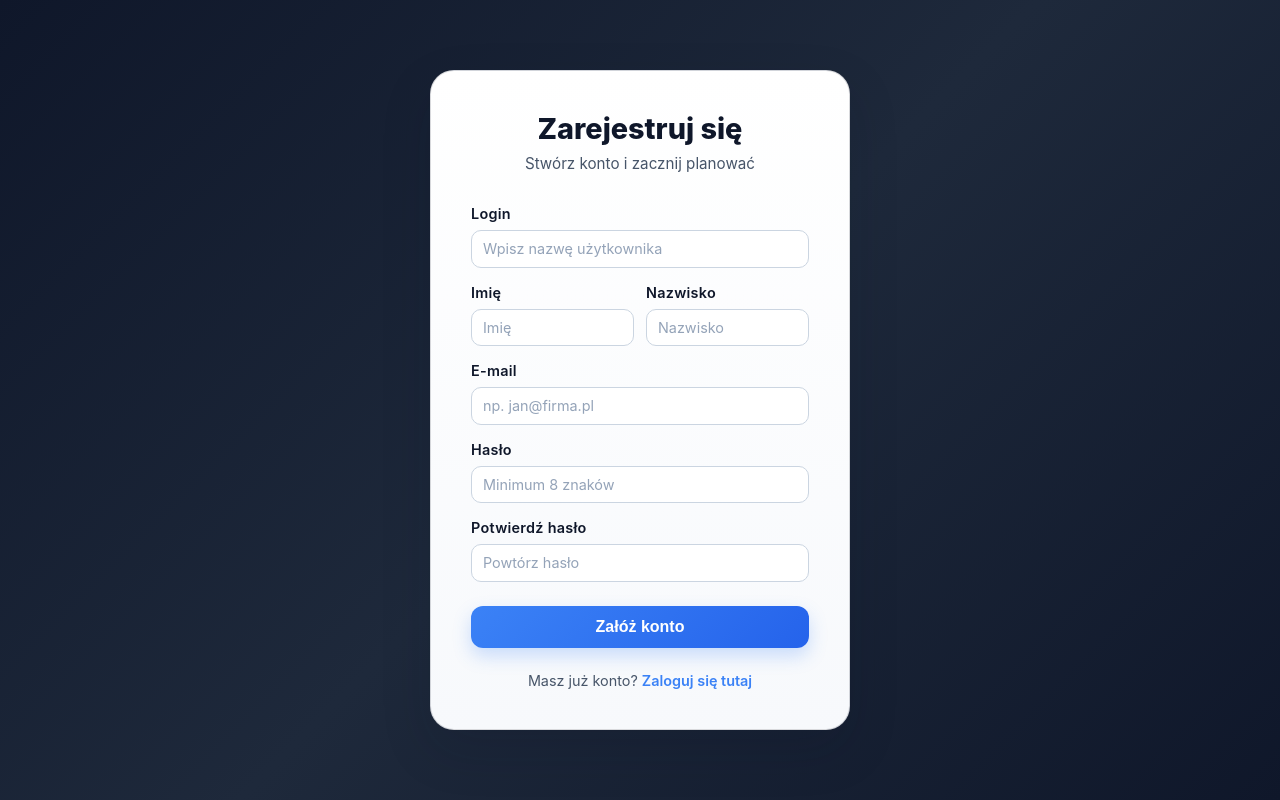
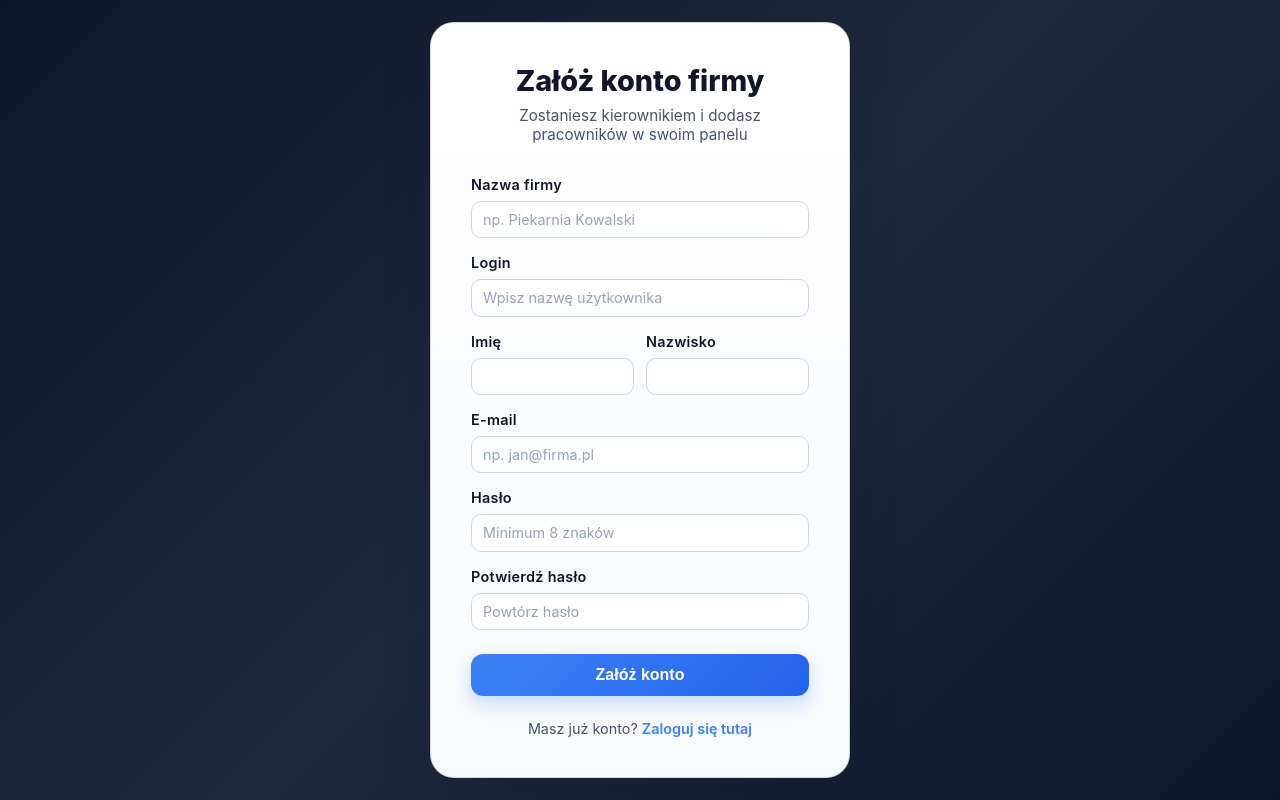
Before and after one commit to marcelwojdat/LighterSchedule, a React (Create React App) app in the folder lighterschedule_front/: page /register in a window 1280 px wide. Built offline with nearby package versions, Linux system fonts and the light colour scheme; no server answers.

Commit message:
feat(frontend): register a company with its first manager

```diff
--- a/lighterschedule_front/src/api/auth.js
+++ b/lighterschedule_front/src/api/auth.js
@@ -16,24 +16,8 @@ export const getRegistrationStatus = async () => {
   return data;
 };
 
-export const register = async ({
-  username,
-  password,
-  first_name,
-  last_name,
-  email,
-  invite_code,
-}) => {
-  const payload = {
-    username,
-    password,
-    first_name,
-    last_name,
-    email,
-  };
-  if (invite_code) {
-    payload.invite_code = invite_code;
-  }
+/** Creates a new organization with the registering user as its manager. */
+export const register = async (payload) => {
   const { data } = await axios.post(`${API_BASE_URL}/register/`, payload);
   return data;
 };
--- a/lighterschedule_front/src/components/Register.js
+++ b/lighterschedule_front/src/components/Register.js
@@ -1,129 +1,115 @@
 import React, { useEffect, useState } from 'react';
+import { Link, useNavigate } from 'react-router-dom';
 import Auth from './Auth';
-import { useNavigate, Link } from 'react-router-dom';
 import styles from './Register.module.css';
 import { getErrorMessage } from '../api/client';
 
 const MIN_PASSWORD_LENGTH = 8;
+const REDIRECT_DELAY_MS = 2000;
+
+const EMPTY_FORM = {
+  organizationName: '',
+  username: '',
+  firstName: '',
+  lastName: '',
+  email: '',
+  password: '',
+  passwordConfirm: '',
+};
+
+/** Returns an error message, or null when the form can be sent. */
+const validate = (form) => {
+  const requiredFilled = Object.entries(form)
+    .filter(([name]) => !name.startsWith('password'))
+    .every(([, value]) => value.trim());
+  if (!requiredFilled || !form.password) {
+    return 'Uzupełnij wszystkie pola formularza.';
+  }
+  if (form.password.length < MIN_PASSWORD_LENGTH) {
+    return `Hasło musi mieć co najmniej ${MIN_PASSWORD_LENGTH} znaków.`;
+  }
+  if (form.password !== form.passwordConfirm) {
+    return 'Hasła nie są takie same.';
+  }
+  return null;
+};
 
 const Register = () => {
-  const [username, setUsername] = useState('');
-  const [firstName, setFirstName] = useState('');
-  const [lastName, setLastName] = useState('');
-  const [email, setEmail] = useState('');
-  const [password, setPassword] = useState('');
-  const [passwordConfirm, setPasswordConfirm] = useState('');
-  const [inviteCode, setInviteCode] = useState('');
-  const [message, setMessage] = useState('');
-  const [registrationOpen, setRegistrationOpen] = useState(true);
-  const [inviteRequired, setInviteRequired] = useState(false);
-  const [statusLoaded, setStatusLoaded] = useState(false);
+  const [form, setForm] = useState(EMPTY_FORM);
+  const [status, setStatus] = useState(null); // { type: 'success' | 'error', text }
   const navigate = useNavigate();
 
   useEffect(() => {
-    Auth.getRegistrationStatus()
-      .then((status) => {
-        setRegistrationOpen(status.open !== false);
-        setInviteRequired(Boolean(status.invite_required));
-      })
-      .catch(() => {
-        setRegistrationOpen(true);
-        setInviteRequired(false);
-      })
-      .finally(() => setStatusLoaded(true));
-  }, []);
+    if (status?.type !== 'success') return undefined;
+    const timer = setTimeout(() => navigate('/login'), REDIRECT_DELAY_MS);
+    return () => clearTimeout(timer);
+  }, [status, navigate]);
 
-  const handleRegister = async (e) => {
-    e.preventDefault();
-    setMessage('');
+  const updateField = (name) => (event) => {
+    setForm((prev) => ({ ...prev, [name]: event.target.value }));
+  };
 
-    if (!registrationOpen) {
-      setMessage('Rejestracja jest obecnie wyłączona.');
-      return;
-    }
-
-    if (!username.trim() || !password || !firstName.trim() || !lastName.trim() || !email.trim()) {
-      setMessage('Uzupełnij wszystkie pola formularza.');
-      return;
-    }
-
-    if (inviteRequired && !inviteCode.trim()) {
-      setMessage('Podaj kod zaproszenia od kierownika.');
-      return;
-    }
-
-    if (password.length < MIN_PASSWORD_LENGTH) {
-      setMessage(`Hasło musi mieć co najmniej ${MIN_PASSWORD_LENGTH} znaków.`);
-      return;
-    }
-
-    if (password !== passwordConfirm) {
-      setMessage('Hasła nie są takie same.');
+  const handleSubmit = async (event) => {
+    event.preventDefault();
+    const error = validate(form);
+    if (error) {
+      setStatus({ type: 'error', text: error });
       return;
     }
 
     try {
       await Auth.register({
-        username: username.trim(),
-        password,
-        first_name: firstName.trim(),
-        last_name: lastName.trim(),
-        email: email.trim(),
-        invite_code: inviteCode.trim(),
+        organization_name: form.organizationName.trim(),
+        username: form.username.trim(),
+        first_name: form.firstName.trim(),
+        last_name: form.lastName.trim(),
+        email: form.email.trim(),
+        password: form.password,
       });
-      setMessage('Rejestracja udana! Teraz możesz się zalogować.');
-      setTimeout(() => navigate('/login'), 2000);
+      setStatus({ type: 'success', text: 'Firma utworzona! Za chwilę przejdziesz do logowania.' });
     } catch (err) {
-      setMessage(getErrorMessage(err, 'Błąd rejestracji. Może taki użytkownik już istnieje?'));
+      setStatus({ type: 'error', text: getErrorMessage(err, 'Nie udało się założyć konta.') });
     }
   };
-
-  if (statusLoaded && !registrationOpen) {
-    return (
-      <div className={styles.registerPage}>
-        <div className={styles.registerContainer}>
-          <div className={styles.registerHeader}>
-            <h2 className={styles.registerTitle}>Rejestracja niedostępna</h2>
-            <p className={styles.registerSubtitle}>
-              Nowe konta zakłada kierownik. Skontaktuj się z nim, aby otrzymać dostęp.
-            </p>
-          </div>
-          <div className={styles.registerFooter}>
-            <p>
-              Masz już konto?{' '}
-              <Link to="/login">Zaloguj się tutaj</Link>
-            </p>
-          </div>
-        </div>
-      </div>
-    );
-  }
 
   return (
     <div className={styles.registerPage}>
       <div className={styles.registerContainer}>
         <div className={styles.registerHeader}>
-          <h2 className={styles.registerTitle}>Zarejestruj się</h2>
-          <p className={styles.registerSubtitle}>Stwórz konto i zacznij planować</p>
+          <h2 className={styles.registerTitle}>Załóż konto firmy</h2>
+          <p className={styles.registerSubtitle}>
+            Zostaniesz kierownikiem i dodasz pracowników w swoim panelu
+          </p>
         </div>
 
-        {message && (
-          <div className={message.includes('Rejestracja udana') ? styles.successMessage : styles.errorMessage}>
-            {message}
+        {status && (
+          <div className={status.type === 'success' ? styles.successMessage : styles.errorMessage} role="status">
+            {status.text}
           </div>
         )}
 
-        <form className={`${styles.registerForm} lsFields`} onSubmit={handleRegister}>
+        <form className={`${styles.registerForm} lsFields`} onSubmit={handleSubmit} noValidate>
+          <div className={styles.formGroup}>
+            <label htmlFor="organizationName">Nazwa firmy</label>
+            <input
+              id="organizationName"
+              type="text"
+              placeholder="np. Piekarnia Kowalski"
+              value={form.organizationName}
+              onChange={updateField('organizationName')}
+              autoComplete="organization"
+            />
+          </div>
+
           <div className={styles.formGroup}>
             <label htmlFor="username">Login</label>
             <input
               id="username"
               type="text"
               placeholder="Wpisz nazwę użytkownika"
-              value={username}
-              onChange={(e) => setUsername(e.target.value)}
+              value={form.username}
+              onChange={updateField('username')}
               autoComplete="username"
-              required
             />
           </div>
 
@@ -133,11 +119,9 @@ const Register = () => {
               <input
                 id="firstName"
                 type="text"
-                placeholder="Imię"
-                value={firstName}
-                onChange={(e) => setFirstName(e.target.value)}
+                value={form.firstName}
+                onChange={updateField('firstName')}
                 autoComplete="given-name"
-                required
               />
             </div>
             <div className={styles.formGroup}>
@@ -145,11 +129,9 @@ const Register = () => {
               <input
                 id="lastName"
                 type="text"
-                placeholder="Nazwisko"
-                value={lastName}
-                onChange={(e) => setLastName(e.target.value)}
+                value={form.lastName}
+                onChange={updateField('lastName')}
                 autoComplete="family-name"
-                required
               />
             </div>
           </div>
@@ -160,27 +142,11 @@ const Register = () => {
               id="email"
               type="email"
               placeholder="np. jan@firma.pl"
-              value={email}
-              onChange={(e) => setEmail(e.target.value)}
+              value={form.email}
+              onChange={updateField('email')}
               autoComplete="email"
-              required
             />
           </div>
-
-          {inviteRequired ? (
-            <div className={styles.formGroup}>
-              <label htmlFor="inviteCode">Kod zaproszenia</label>
-              <input
-                id="inviteCode"
-                type="text"
-                placeholder="Kod od kierownika"
-                value={inviteCode}
-                onChange={(e) => setInviteCode(e.target.value)}
-                autoComplete="off"
-                required
-              />
-            </div>
-          ) : null}
 
           <div className={styles.formGroup}>
             <label htmlFor="password">Hasło</label>
@@ -188,11 +154,9 @@ const Register = () => {
               id="password"
               type="password"
               placeholder={`Minimum ${MIN_PASSWORD_LENGTH} znaków`}
-              value={password}
-              onChange={(e) => setPassword(e.target.value)}
+              value={form.password}
+              onChange={updateField('password')}
               autoComplete="new-password"
-              minLength={MIN_PASSWORD_LENGTH}
-              required
             />
           </div>
 
@@ -202,23 +166,20 @@ const Register = () => {
               id="passwordConfirm"
               type="password"
               placeholder="Powtórz hasło"
-              value={passwordConfirm}
-              onChange={(e) => setPasswordConfirm(e.target.value)}
+              value={form.passwordConfirm}
+              onChange={updateField('passwordConfirm')}
               autoComplete="new-password"
-              minLength={MIN_PASSWORD_LENGTH}
-              required
             />
           </div>
 
-          <button className={styles.registerButton} type="submit">
+          <button className={styles.registerButton} type="submit" disabled={status?.type === 'success'}>
             Załóż konto
           </button>
         </form>
 
         <div className={styles.registerFooter}>
           <p>
-            Masz już konto?{' '}
-            <Link to="/login">Zaloguj się tutaj</Link>
+            Masz już konto? <Link to="/login">Zaloguj się tutaj</Link>
           </p>
         </div>
       </div>
```
Also changed, not shown: 1 other file (tests, documents, lock files or other folders).
